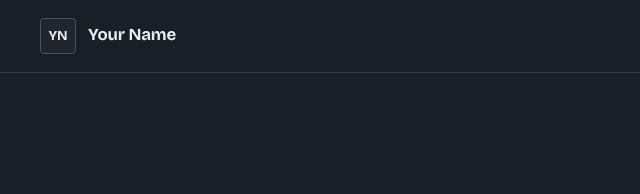
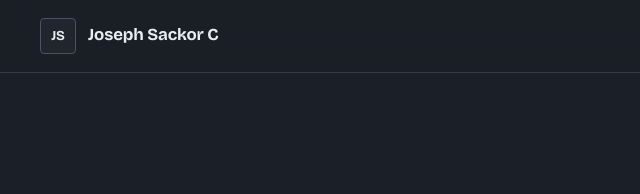
Before and after one commit to josephsackorc-hub/persional-Portfolio, a plain HTML site: page index.html in a window 1280 px wide. Shown: the top 194 px of the page, 0-640 px from the left. Drawn offline with nearby package versions, Linux system fonts and the light colour scheme.

Commit message:
Update brand name and mark in index.html

```diff
--- a/index.html
+++ b/index.html
@@ -35,8 +35,8 @@
     <header class="site-header" data-site-header>
       <div class="container header-inner">
         <a class="brand" href="#home" aria-label="Go to top">
-          <span class="brand-mark" aria-hidden="true">YN</span>
-          <span class="brand-name">Your Name</span>
+          <span class="brand-mark" aria-hidden="true">JS</span>
+          <span class="brand-name">Joseph Sackor C</span>
         </a>
 
         <button
```
